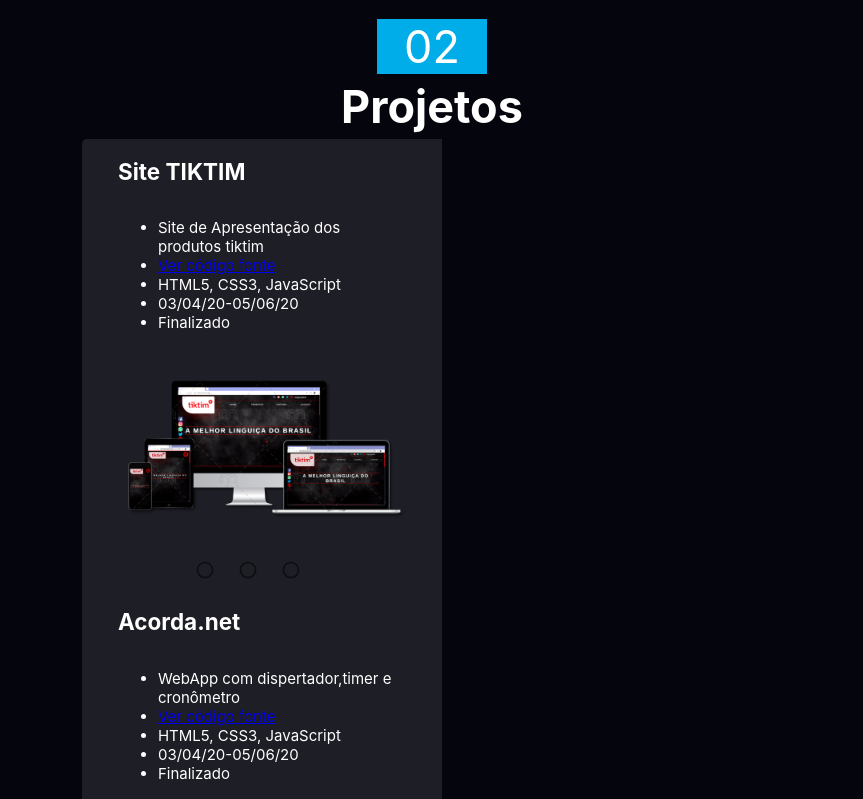
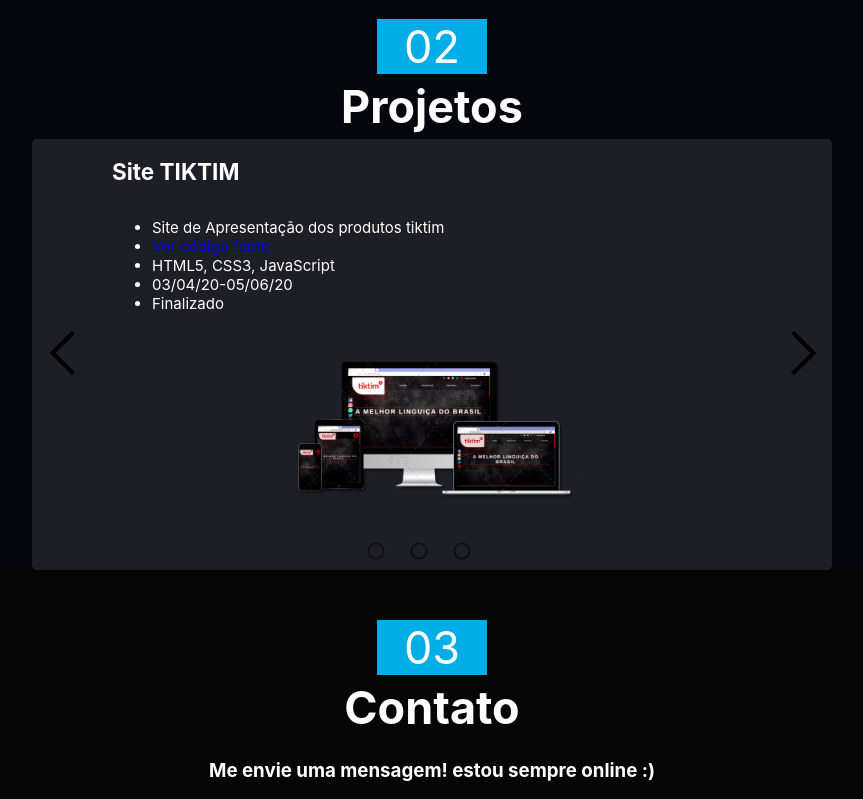
Before and after one commit to PedroNestor2077/MyWebSite, a React (Create React App) app: page / in a window 1280 px wide. Shown: the part 1360-2159 px from the top of the page, without its empty margins (208-1071 px from the left). Built offline with nearby package versions, Linux system fonts and the light colour scheme.

Commit message:
projects slider working

```diff
--- a/src/App.js
+++ b/src/App.js
@@ -10,7 +10,6 @@
 
   return (
     <AppS>
-
       <Background>
         <ImgBackground/>
       </Background>
--- a/src/components/Projects/projectBox.jsx
+++ b/src/components/Projects/projectBox.jsx
@@ -4,7 +4,7 @@
 
 function ProjectBox(props){
 	return(
-		<ProjectBoxS color={props.color}>
+		<ProjectBoxS color={props.color} id="box">
 			<ProjectInfo>
 				<h2>{props.title}</h2>
 				<ul>
--- a/src/components/Projects/projects.jsx
+++ b/src/components/Projects/projects.jsx
@@ -1,8 +1,33 @@
-import React from 'react'
+import React,{useState} from 'react'
 import {ProjectsS,Title,Wrapper,HandleButton,ProjectList} from "./projectsStyle.js"
 import ProjectBox from "./projectBox"
 import {GrNext,GrPrevious} from 'react-icons/gr'
 function Projects(){
+		/*this window resize controls the project slide margin.*/
+	window.onresize=()=>{
+		setBoxMargin(0)
+	}
+
+	function Next(){
+		let boxSize=(document.getElementById('box')).clientWidth
+		const maxMargin=(boxSize*3)
+		console.log(maxMargin)
+		if (BoxMargin!==(maxMargin*-1)){
+			setBoxMargin(BoxMargin-boxSize)
+		}
+
+	}
+	function Prev(){
+		let boxSize=(document.getElementById('box')).clientWidth
+		const maxMargin=(boxSize*3)
+		console.log(maxMargin)
+		if (BoxMargin!==0){
+			setBoxMargin(BoxMargin+boxSize)
+		}
+	}
+
+	const [BoxMargin,setBoxMargin]=useState(0)
+
 	const Images1=[
 		"./images/project-images/tiktim.png",
 		"./images/project-images/home.gif",
@@ -24,21 +49,24 @@
 		"./images/project-images/cadastro.png"
 	]
 
+
 	return(
+
 		<ProjectsS>
 			<Title >
 				<div>02</div>
 				<h2>Projetos</h2>
 			</Title>
 			<Wrapper id="wrapper">
-				<HandleButton id="next">
+				<HandleButton id="next" onClick={Next}>
 					<GrNext size="50px"/>
 				</HandleButton>
-				<HandleButton id="prev">
+				<HandleButton id="prev" onClick={Prev}>
 					<GrPrevious size="50px"/>
 				</HandleButton>
-				<ProjectList>
+				<ProjectList margin={BoxMargin}>
 					<ProjectBox
+						className="projectBox"
 						images={Images1}
 						title="Site TIKTIM"
 						surce="https://github.com/PedroNestor2077/TikTim-SITE"
@@ -48,6 +76,7 @@
 						status="Finalizado"
 					></ProjectBox>
 					<ProjectBox
+						className="projectBox"
 						images={Images2}
 						title="Acorda.net"
 						goals="WebApp com dispertador,timer e cronômetro"
@@ -57,6 +86,7 @@
 						status="Finalizado"
 					></ProjectBox>
 					<ProjectBox
+						className="projectBox"
 						images={Images3}
 						title="Utilitário TIKTIM"
 						goals='Programa de controle de produção e gestao'
@@ -66,6 +96,7 @@
 						status="Finalizado"
 					></ProjectBox>
 					<ProjectBox
+						className="projectBox"
 						images={Images4}
 						title="Cadastro GiveUp"
 						goals="Sistema de cadastro e controle de usuários"
@@ -75,6 +106,7 @@
 						status="Finalizado"
 					></ProjectBox>
 				</ProjectList>
+
 			</Wrapper>
 		</ProjectsS>
 	)
--- a/src/components/Projects/projectsStyle.js
+++ b/src/components/Projects/projectsStyle.js
@@ -16,7 +16,8 @@
 	flex-shrink:0;
 	align-items:center;
 	justify-content:center;
-	width:100%;
+	width:100vw;
+	max-width:800px;
 	height:auto;
 	text-align:justify;
 	color:white;
@@ -60,16 +61,11 @@
 `;
 
 export const Wrapper=styled.div`
-
-	display:flex;
-	width:700px;
+	width:100%;
+	max-width:800px;
 	position:relative;
+	border-radius:5px;
 	overflow-x:hidden;
-	border-radius:5px;
-	@media(max-width:800px){
-		width:100%;
-	}
-
 	#prev{
 		left:0px;
 	}
@@ -79,8 +75,11 @@
 `;
 
 export const ProjectList=styled.div`
-	display:inline-block;
-	width:${props=> `${props.width}px`}
+	width:auto;
+	display:flex;
+	justify-content:flex-start;
+	margin-left:${props=>`${props.margin}px`};
+	transition:all ease .5s;
 `;
 
 export const ImgSliderS=styled.div`
@@ -111,7 +110,6 @@
 export const HandleButton=styled.button`
 	background-color:transparent;
 	position:absolute;
-	height:100%;
 	outline: thin dotted;
     outline: 0px auto -webkit-focus-ring-color;
     outline-offset: 0px;
@@ -121,4 +119,5 @@
     color:red;
     cursor:pointer;
     border:none;
+    height:100%;
 `;
```
Also changed, not shown: 1 other file (tests, documents, lock files or other folders).
